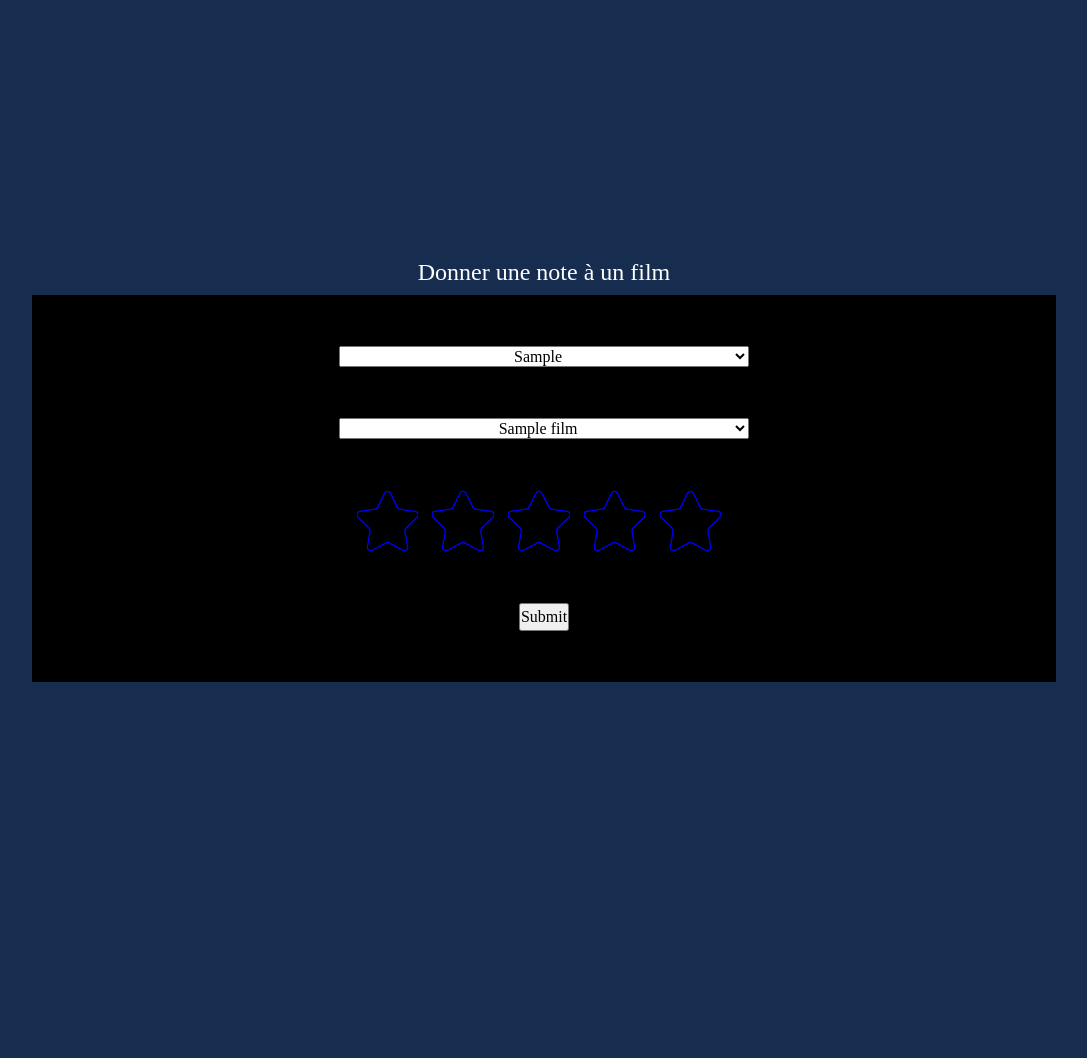
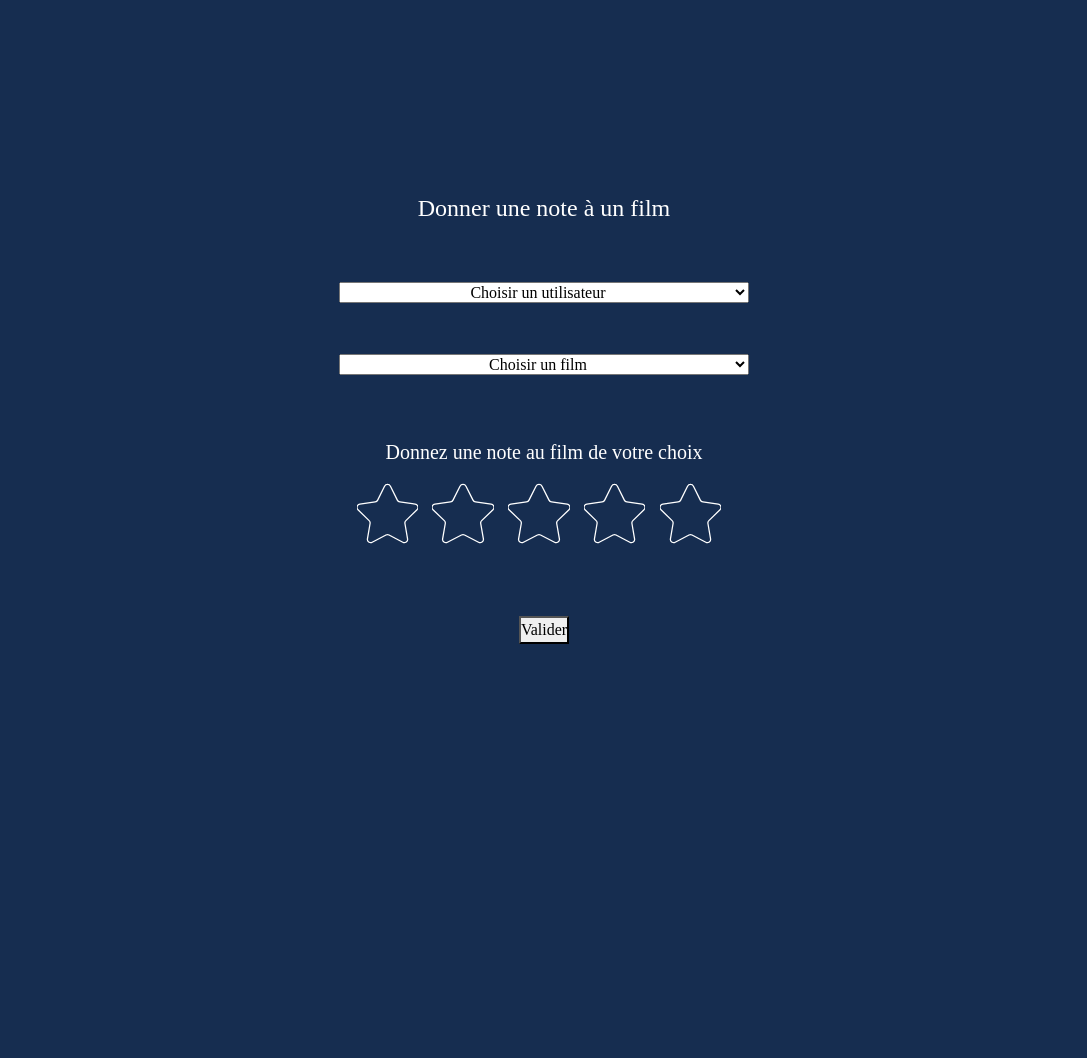
Before and after one commit to kent-un/BDDfilm, a PHP site: page /Source/Noter.php in a window 1280 px wide. Shown: the part 254-1312 px from the top of the page, without its empty margins (96-1183 px from the left). After the commit the page ends 898 px from the top, so only its background shows below. Run offline with PHP 8.4, Linux system fonts and the light colour scheme; tables that the repository leaves empty hold one stand-in row (values such as "Sample post"); some libraries are stand-ins or nearby versions.

Commit message:
add maximilien

```diff
--- a/Source/Noter.php
+++ b/Source/Noter.php
@@ -15,17 +15,22 @@
 
 <h1>Donner une note à un film</h1>
 
-        <form method="post" action="traitnote.php">
+    <form method="post" >
 
         <div id="fontSelect">
             <select id="choiPerso" name="ChoixPerso">
+                <option value="" disabled selected>Choisir un utilisateur</option>
                 <?php include('nomUtile.php');?><!------------------appel de la page nomUtile.php------------------->
             </select>
 
-                <select id="choiFilm" name="ChoixFilm">
+            <select id="choiFilm" name="ChoixFilm" onchange="afficheMoyene(this.value)">
+                <option value="" disabled selected>Choisir un film</option>
                 <?php include('filmPref.php');?><!---------------appel de la page filmPref.php----------------->
             </select>
         </div>
+
+        <div id="retournMoyene"></div>
+        <p>Donnez une note au film de votre choix</p>
 
         <div class="etoileNote" name="EtoileNote">
             <img id="etoile1" src="img/star.svg" class="etoile">
@@ -34,14 +39,46 @@
             <img id="etoile4" src="img/star.svg" class="etoile">
             <img id="etoile5" src="img/star.svg" class="etoile">
         </div>
+
+<!----------- recuperation de la note moyenne d'un film ------------>
+        <div class="recupNoteMoyene" id="recupNoteMoyene" name="recupNoteMoyene"></div>
+
             <input type="hidden" name="stars" id="stars" >
+<!---------------------------- boutton envoyer --------------------------->
         <div id="envoi">
-            <input id="envoyer" type="submit">
+            <button id="envoyer" type="submit" name="submit">Valider</button>
         </div>
+    </form>
 
+    <?php
+if(isset($_POST['submit'])){
+$Note = $_POST['stars'];
+$film = $_POST['ChoixFilm'];
+$perso = $_POST['ChoixPerso'];
 
+//ouverture de connection a la BDD BDDFilm
+$BDDFilm = new PDO('mysql:host=localhost; dbname=BDDFilm; charset=utf8', 'BDDFilms', 'comake');
 
-        </form>
+//préparation de la requete d'insertion (SQL)
+$pdoStat = $BDDFilm->prepare('insert into Note value(null, :idUtilisateur, :idFilm, :noteUtilisateur)');
+
+//on lie chaque marqueur à une valeur
+$pdoStat->bindValue(':idUtilisateur', $_POST['stars'], PDO::PARAM_STR);
+$pdoStat->bindValue(':noteUtilisateur', $_POST['ChoixPerso'], PDO::PARAM_STR);
+$pdoStat->bindValue(':idFilm', $_POST['ChoixFilm'], PDO::PARAM_STR);
+
+//exécution de la requete préparée
+$insertIsOk = $pdoStat->execute();
+
+if($insertIsOk) {
+  echo '<div class="alert alert-secondary">La note a été ajoutée au film</div>';
+}
+else {
+    echo 'Echec de l\'insertion';
+}
+}
+
+?>
 
 
 
--- a/Source/css/noter.css
+++ b/Source/css/noter.css
@@ -1,6 +1,6 @@
 /*---------------------------- design formulaire de note ------------------------------*/
 h1 {
-    margin-top: 40%;
+    margin-top: 35%;
 }
 #choiPerso {
     margin-top: 5%;/*-------------------- marge entre le haut de page et mon premier select ---------------------*/
@@ -18,7 +18,7 @@ h1 {
 }
 
 img {
-    margin-top: 5%;/*-------------------- marge entre mon deuxieme select et mes etoiles ---------------------*/
+    margin-top: 0%;/*-------------------- marge entre mon deuxieme select et mes etoiles ---------------------*/
     padding-right: 1%;/*------------------------- marge entre les etoiles ---------------------------*/
     width: 7%;/*------------------------------ taille de mes etoiles -------------------------------*/
 }
@@ -37,10 +37,21 @@ img {
 
 /*--------------------font du formulaire------------------*/
 form {
-    background-color: rgb(0, 0, 0);
     margin-left: 10%;
     margin-right: 10%;
 }
 
+/*---------- design note ---------*/
+#recupNoteMoyene {
+    color: white;
+    font-size: 20px;
+    margin-top: 2%;
+}
+
+p {
+    color: white;
+    font-size: 20px;
+    margin-top: 6%;
+}
 
 /*---------------------------- fin du design formulaire note -----------------------------*/
--- a/Source/js/Noter.js
+++ b/Source/js/Noter.js
@@ -9,11 +9,6 @@ var Etoil3 = document.getElementById("etoile3");
 var Etoil4 = document.getElementById("etoile4");
 var Etoil5 = document.getElementById("etoile5");
 var inputStars= document.getElementById("stars");
-
-/*    var star = [0,0,0,0,0];
-var i;      */
-
-
 
 Etoil1.addEventListener("click", function() {/* au click de l'etoile1, */
     Etoil1.style.backgroundImage="url('img/starJaune.svg')";/* affiche etoile colorer */
@@ -65,6 +60,25 @@ Etoil5.addEventListener("click", function() {/* au click de l'Etoile5, */
     inputStars.value="5";
 
 });
+/* fonction = o clic d'une etoile, l'etoile
+en question ce color, ainsi que toute celle qui
+la précède */
+function afficheMoyene(AM) {
+    var xhttp = new XMLHttpRequest();
+    xhttp.onreadystatechange = function() {
+        if (this.readyState == 4 && this.status == 200) {
+            console.log('oki');
+            document.getElementById("recupNoteMoyene").innerHTML = this.responseText;
+        }
+    };
+
+    xhttp.open('GET', "php/updateNoter.php?idFilm="+AM, true);
+    xhttp.send();
+
+}
+
+/*--------------- rechargement de ma page ---------------*/
+
 
 
 /*    for(i = 0; i < StaticRange.length; i++){
```
Also changed, not shown: Source/php/updateNoter.php (added, +18 -0 lines), Source/traitnote.php (deleted, +0 -44 lines), Source/img/star.svg. Lines whose indentation alone changed are shown as unchanged.
